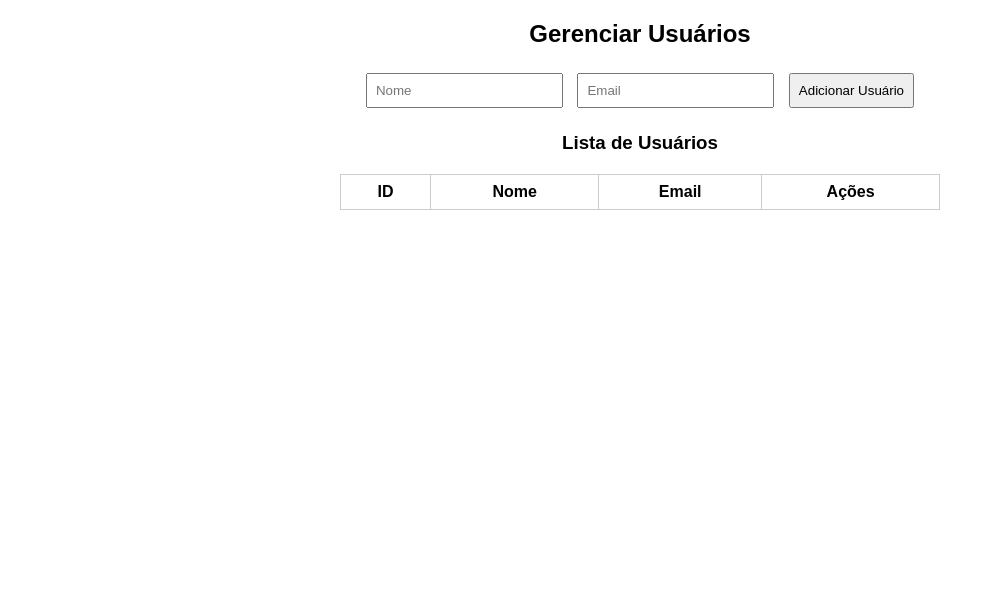
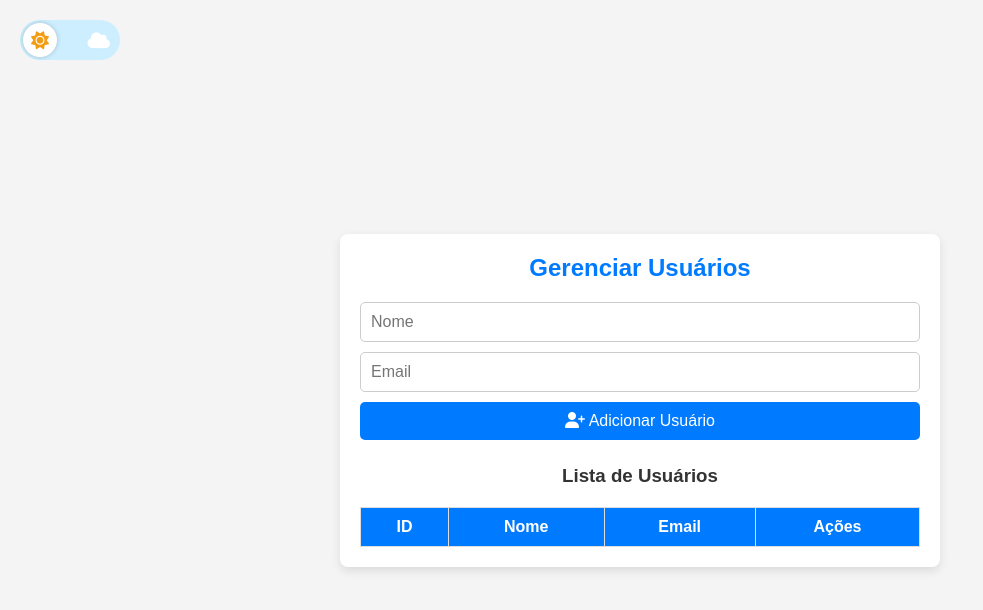
Before and after one commit to Ars-Lupin/API-USER, a website: page index.html in a window 1280 px wide. Shown: the whole page, without its empty margins (0-983 px from the left). Drawn offline with Linux system fonts and the light colour scheme; no server answers.

Commit message:
Add files via upload

```diff
--- a/index.html
+++ b/index.html
@@ -1,53 +1,221 @@
 <!DOCTYPE html>
 <html lang="pt-br">
-
 <head>
   <meta charset="UTF-8">
   <meta name="viewport" content="width=device-width, initial-scale=1.0">
-    <title>Gerenciar Usuários</title>
+  <title>Gerenciar Usuários - Modo Claro e Escuro</title>
+  <!-- Font Awesome para os ícones -->
+  <link rel="stylesheet" href="https://cdnjs.cloudflare.com/ajax/libs/font-awesome/6.4.2/css/all.min.css">
   <style>
-        body {
+    /* Reset e transições globais */
+    * {
+      margin: 0;
+      padding: 0;
+      box-sizing: border-box;
       font-family: Arial, sans-serif;
+      transition: background 0.5s, color 0.5s;
+    }
+
+    /* Temas */
+    body.light-mode {
+      background: #f4f4f4;
+      color: #333;
+    }
+    body.dark-mode {
+      background: #121212;
+      color: #f1f1f1;
+    }
+
+    /* Container principal centralizado */
+    .main-container {
+      display: flex;
+      justify-content: center;
+      align-items: center;
+      height: 100vh;
+    }
+    .container {
+      width: 90%;
       max-width: 600px;
-            margin: 20px auto;
+      background: white;
+      padding: 20px;
+      border-radius: 8px;
+      box-shadow: 0px 4px 10px rgba(0, 0, 0, 0.1);
       text-align: center;
     }
-
-        input,
+    body.dark-mode .container {
+      background: #2b2b2b;
+      color: white;
+    }
+    h2 {
+      color: #007BFF;
+      margin-bottom: 15px;
+    }
+    body.dark-mode h2 {
+      color: #ffcc00;
+    }
+    input, button {
+      width: 100%;
+      padding: 10px;
+      margin: 5px 0;
+      border-radius: 5px;
+      border: 1px solid #ccc;
+      font-size: 16px;
+    }
+    body.dark-mode input {
+      background: #333;
+      color: white;
+      border: 1px solid #666;
+    }
     button {
-            margin: 5px;
-            padding: 8px;
+      background: #007BFF;
+      color: white;
+      border: none;
+      cursor: pointer;
+      transition: background 0.3s;
+    }
+    button:hover {
+      background: #0056b3;
+    }
+    .user-list {
+      margin-top: 20px;
+      border-collapse: collapse;
+      width: 100%;
+    }
+    .user-list th, .user-list td {
+      padding: 10px;
+      border: 1px solid #ddd;
+      text-align: center;
+    }
+    .user-list th {
+      background: #007BFF;
+      color: white;
+    }
+    body.dark-mode .user-list th {
+      background: #444;
+    }
+    .edit-btn, .delete-btn {
+      padding: 5px 10px;
+      border: none;
+      border-radius: 4px;
+      cursor: pointer;
+    }
+    .edit-btn {
+      background: #28a745;
+      color: white;
+    }
+    .delete-btn {
+      background: #dc3545;
+      color: white;
     }
 
-        table {
-            width: 100%;
-            margin-top: 20px;
-            border-collapse: collapse;
+    /* Toggle de tema – posicionado fixo no canto superior esquerdo */
+    .toggle-container {
+      position: fixed;
+      top: 20px;
+      left: 20px;
+      z-index: 100;
     }
-
-        th,
-        td {
-            border: 1px solid #ccc;
-            padding: 8px;
-            text-align: center;
+    .toggle {
+      position: relative;
+      width: 100px;
+      height: 40px;
+      background: #cceeff;
+      border-radius: 20px;
+      cursor: pointer;
+      transition: background 0.5s;
+      overflow: hidden;
+      display: flex;
+      align-items: center;
+      justify-content: space-between;
+      padding: 0 10px;
     }
-
-        button {
-            cursor: pointer;
+    /* Em modo claro, exibe as nuvens à direita */
+    .toggle::after {
+      content: "\f0c2";  /* Código do ícone de nuvem */
+      font-family: "Font Awesome 6 Free";
+      font-weight: 900;
+      color: #ffffff;
+      font-size: 18px;
+      position: absolute;
+      right: 10px;
+      top: 50%;
+      transform: translateY(-50%);
+      opacity: 1;
+      transition: opacity 0.5s;
+    }
+    /* Em modo escuro, exibe as estrelas à esquerda */
+    .toggle::before {
+      content: "\f005";  /* Código do ícone de estrela */
+      font-family: "Font Awesome 6 Free";
+      font-weight: 900;
+      color: #ffd700;
+      font-size: 18px;
+      position: absolute;
+      left: 10px;
+      top: 50%;
+      transform: translateY(-50%);
+      opacity: 0;
+      transition: opacity 0.5s;
+    }
+    /* Toggle ball (a parte que desliza) */
+    .toggle-ball {
+      position: absolute;
+      top: 3px;
+      left: 3px;
+      width: 34px;
+      height: 34px;
+      background: white;
+      border-radius: 50%;
+      display: flex;
+      align-items: center;
+      justify-content: center;
+      transition: left 0.5s, background 0.5s;
+      box-shadow: 0px 0px 5px rgba(0, 0, 0, 0.2);
+    }
+    .toggle-ball i {
+      color: #f39c12;
+      font-size: 18px;
+      transition: color 0.5s;
+    }
+    /* Ajustes para o modo escuro */
+    body.dark-mode .toggle {
+      background: #333;
+    }
+    body.dark-mode .toggle-ball {
+      left: 63px;
+    }
+    body.dark-mode .toggle-ball i {
+      color: #f1f1f1;
+    }
+    body.dark-mode .toggle::before {
+      opacity: 1;  /* Mostra as estrelas à esquerda */
+    }
+    body.dark-mode .toggle::after {
+      opacity: 0;  /* Esconde as nuvens */
     }
   </style>
 </head>
+<body class="light-mode">
+  <!-- Toggle de tema -->
+  <div class="toggle-container">
+    <div class="toggle" onclick="toggleTheme()">
+      <div class="toggle-ball">
+        <i class="fa fa-sun"></i>
+      </div>
+    </div>
+  </div>
 
-<body>
-
+  <!-- Conteúdo principal centralizado -->
+  <div class="main-container">
+    <div class="container">
       <h2>Gerenciar Usuários</h2>
-
       <input type="text" id="name" placeholder="Nome">
       <input type="email" id="email" placeholder="Email">
-    <button onclick="createUser()">Adicionar Usuário</button>
-
-    <h3>Lista de Usuários</h3>
-    <table>
+      <button onclick="createUser()">
+        <i class="fa fa-user-plus"></i> Adicionar Usuário
+      </button>
+      <h3 style="margin-top: 20px;">Lista de Usuários</h3>
+      <table class="user-list">
         <thead>
           <tr>
             <th>ID</th>
@@ -58,89 +226,110 @@
         </thead>
         <tbody id="userTable"></tbody>
       </table>
+    </div>
+  </div>
 
   <script>
     const apiUrl = "http://localhost:3000/api/users";
 
-        // Função para carregar usuários
     async function loadUsers() {
+      try {
         const response = await fetch(apiUrl);
         const users = await response.json();
         const userTable = document.getElementById("userTable");
         userTable.innerHTML = "";
-
         users.forEach(user => {
           const row = document.createElement("tr");
           row.innerHTML = `
             <td>${user.id}</td>
-                    <td><input type="text" value="${user.name}" id="name-${user.id}"></td>
-                    <td><input type="email" value="${user.email}" id="email-${user.id}"></td>
+            <td><input type="text" id="name-${user.id}" value="${user.name}"></td>
+            <td><input type="email" id="email-${user.id}" value="${user.email}"></td>
             <td>
-                        <button onclick="updateUser(${user.id})">Salvar</button>
-                        <button onclick="deleteUser(${user.id})" style="background: red; color: white;">Excluir</button>
+              <button class="edit-btn" onclick="updateUser(${user.id})"><i class="fa fa-save"></i></button>
+              <button class="delete-btn" onclick="deleteUser(${user.id})"><i class="fa fa-trash"></i></button>
             </td>
           `;
           userTable.appendChild(row);
         });
+      } catch (error) {
+        console.error("Erro ao carregar usuários:", error);
+      }
     }
 
     async function createUser() {
       const name = document.getElementById("name").value.trim();
       const email = document.getElementById("email").value.trim();
-
       if (!name || !email) {
         alert("Preencha todos os campos!");
         return;
       }
-
       try {
-                const response = await fetch(apiUrl, {
+        await fetch(apiUrl, {
           method: "POST",
           headers: { "Content-Type": "application/json" },
-                    body: JSON.stringify({ name: name, email: email }) // Certifique-se de que está convertendo corretamente para JSON
+          body: JSON.stringify({ name, email })
         });
-
-                if (!response.ok) {
-                    const errorData = await response.json();
-                    console.error("Erro ao criar usuário:", errorData);
-                    alert("Erro ao criar usuário: " + errorData.error);
-                    return;
-                }
-
         document.getElementById("name").value = "";
         document.getElementById("email").value = "";
         loadUsers();
       } catch (error) {
-                console.error("Erro na requisição:", error);
+        console.error("Erro ao criar usuário:", error);
       }
     }
 
-        // Atualizar usuário
     async function updateUser(id) {
       const name = document.getElementById(`name-${id}`).value;
       const email = document.getElementById(`email-${id}`).value;
-
+      try {
         await fetch(`${apiUrl}/${id}`, {
           method: "PUT",
           headers: { "Content-Type": "application/json" },
           body: JSON.stringify({ name, email })
         });
-
         loadUsers();
-        }
-
-        // Deletar usuário
-        async function deleteUser(id) {
-            if (confirm("Tem certeza que deseja excluir?")) {
-                await fetch(`${apiUrl}/${id}`, { method: "DELETE" });
-                loadUsers();
+      } catch (error) {
+        console.error("Erro ao atualizar usuário:", error);
       }
     }
 
+    async function deleteUser(id) {
+      if (confirm("Tem certeza que deseja excluir?")) {
+        try {
+          await fetch(`${apiUrl}/${id}`, { method: "DELETE" });
+          loadUsers();
+        } catch (error) {
+          console.error("Erro ao deletar usuário:", error);
+        }
+      }
+    }
 
+    function toggleTheme() {
+      const body = document.body;
+      body.classList.toggle("dark-mode");
+      body.classList.toggle("light-mode");
+      const toggleBallIcon = document.querySelector(".toggle-ball i");
+      if (body.classList.contains("dark-mode")) {
+        toggleBallIcon.classList.remove("fa-sun");
+        toggleBallIcon.classList.add("fa-moon");
+        localStorage.setItem("theme", "dark");
+      } else {
+        toggleBallIcon.classList.remove("fa-moon");
+        toggleBallIcon.classList.add("fa-sun");
+        localStorage.setItem("theme", "light");
+      }
+    }
+
+    window.onload = () => {
+      const savedTheme = localStorage.getItem("theme");
+      if (savedTheme === "dark") {
+        document.body.classList.remove("light-mode");
+        document.body.classList.add("dark-mode");
+        const toggleBallIcon = document.querySelector(".toggle-ball i");
+        toggleBallIcon.classList.remove("fa-sun");
+        toggleBallIcon.classList.add("fa-moon");
+      }
       loadUsers();
+    };
   </script>
-
 </body>
-
 </html>
```
Lines whose indentation alone changed are shown as unchanged.
